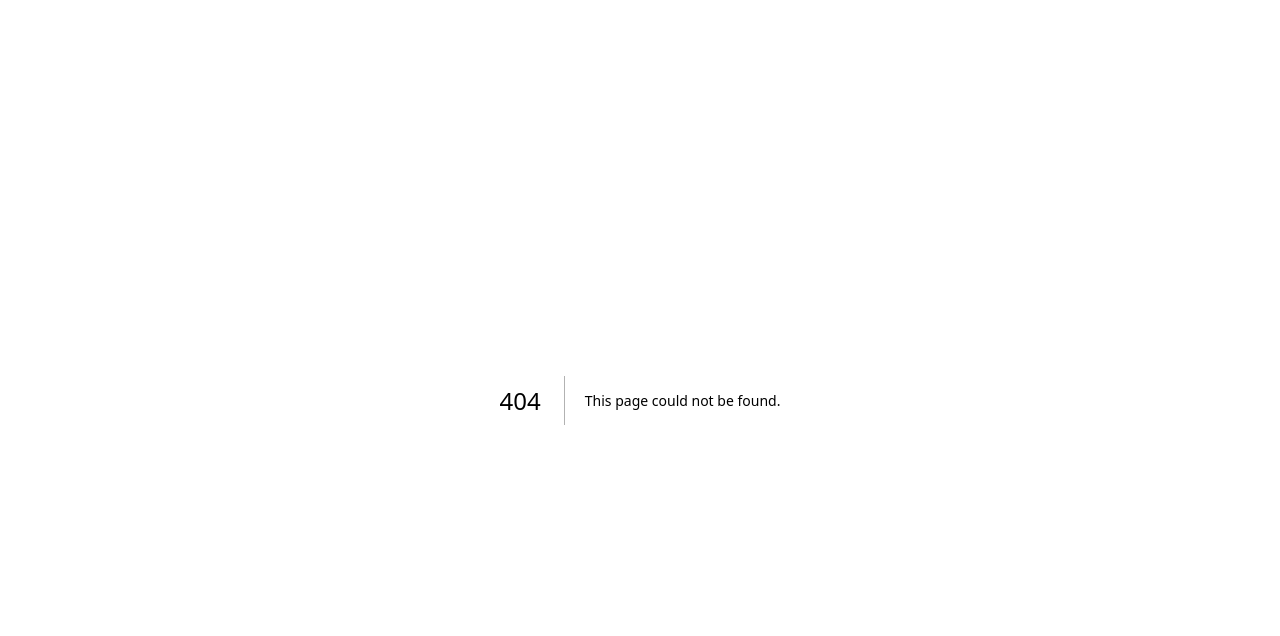
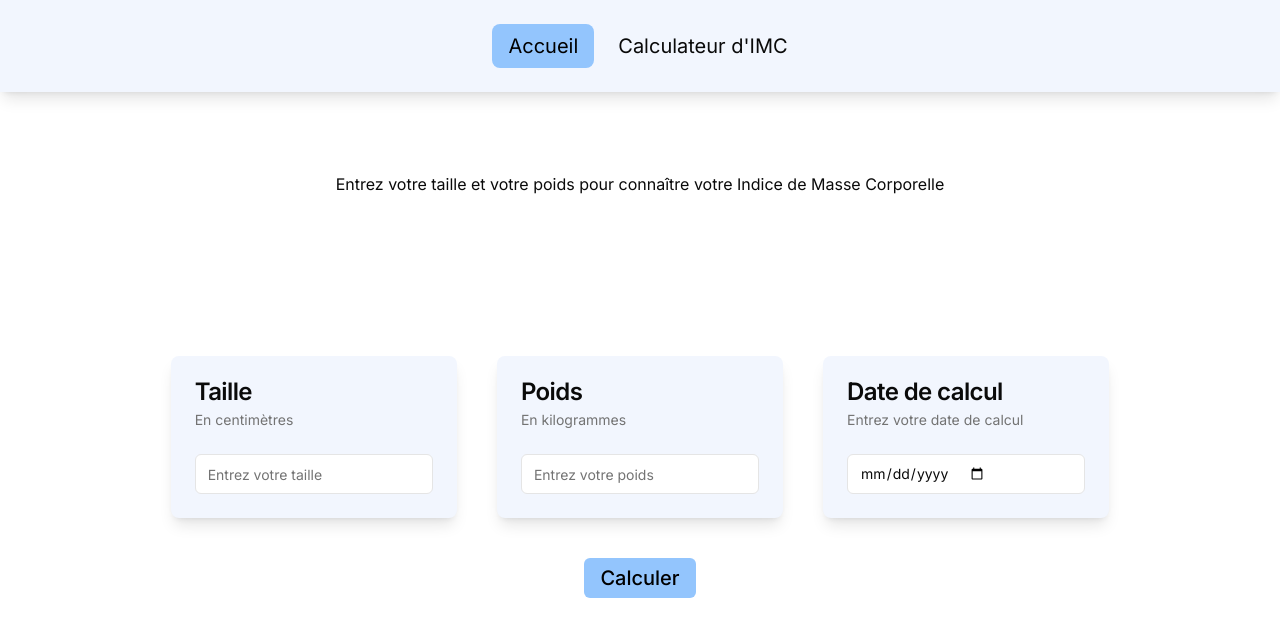
Before and after one commit to CedraCN04/imc-calculator, a Next.js app: page /calcul in a window 1280 px wide. Before the commit this address had no page. Shown: the top 636 px of the page. Built offline with nearby package versions, Linux system fonts and the light colour scheme.

Commit message:
Ajout d'un bouton pour revenir à l'accueil

```diff
--- /dev/null
+++ b/app/calcul/page.tsx
@@ -0,0 +1,15 @@
+import React from 'react'
+import CardInfos from '@/components/widgets/cards'
+import NavBar from '@/components/widgets/navbar'
+
+export default function CalculPage() {
+  return (
+    <>
+    <main className="w-11/12 mx-auto">
+      <section className="flex flex-col justify-center items-center mx-auto">
+        <CardInfos />
+      </section>
+    </main>
+  </>
+  )
+}
--- a/app/layout.tsx
+++ b/app/layout.tsx
@@ -1,3 +1,4 @@
+import NavBar from "@/components/widgets/navbar";
 import type { Metadata } from "next";
 import { Inter } from "next/font/google";
 import "./globals.css";
@@ -16,7 +17,12 @@ export default function RootLayout({
 }>) {
   return (
     <html lang="fr">
-      <body className={inter.className}>{children}</body>
+      <body className={inter.className}>
+        <header className="w-full background shadow-lg">
+          <NavBar />
+        </header>
+        {children}
+      </body>
     </html>
   );
 }
--- a/app/page.tsx
+++ b/app/page.tsx
@@ -1,17 +1,15 @@
-import CardInfos from "@/components/widgets/cards";
-import NavBar from "@/components/widgets/navbar";
+import Link from "next/link";
 
 export default function Home() {
   return (
-    <>
-      <header className="w-full background shadow-lg">
-        <NavBar />
-      </header>
-      <main className="w-11/12 mx-auto">
-        <section className="flex flex-col justify-center items-center mx-auto">
-          <CardInfos />
-        </section>
-      </main>
-    </>
+    <section className="flex flex-col items-center justify-center gap-10 min-h-dvh">
+      <h1>Bienvenue sur ce calculateur d&apos;IMC !</h1>
+      <Link
+        href="/calcul"
+        className="bg-blue-300 hover:bg-blue-500 transition-colors duration-500 ease-in-out text-base lg:text-xl text-black hover:text-white py-2 px-4 rounded-lg"
+      >
+        Commencer
+      </Link>
+    </section>
   );
 }
--- a/components/widgets/navbar.tsx
+++ b/components/widgets/navbar.tsx
@@ -1,6 +1,22 @@
+"use client";
+
+import Link from "next/link";
+import { usePathname } from "next/navigation";
+
 export default function NavBar() {
+  const pathname = usePathname();
+  const shouldShowLink = pathname !== "/";
+
   return (
-    <nav className="flex justify-center items-center w-4/5 mx-auto py-2 md:py-6">
+    <nav className="flex justify-center items-center gap-6 w-4/5 mx-auto py-2 md:py-6">
+      {shouldShowLink && (
+        <Link
+          href="/"
+          className="bg-blue-300 hover:bg-blue-500 transition-colors duration-500 ease-in-out text-base lg:text-xl text-black hover:text-white py-2 px-4 rounded-lg"
+        >
+          Accueil
+        </Link>
+      )}
       <h1 className="md:text-xl">Calculateur d&apos;IMC</h1>
     </nav>
   );
```
